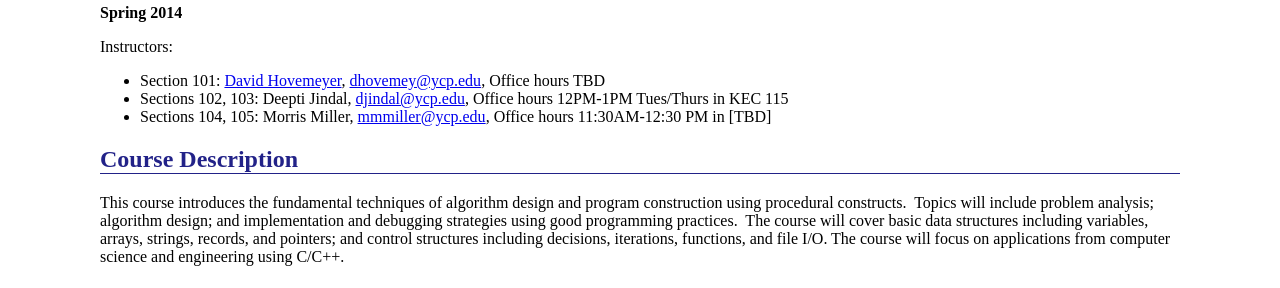
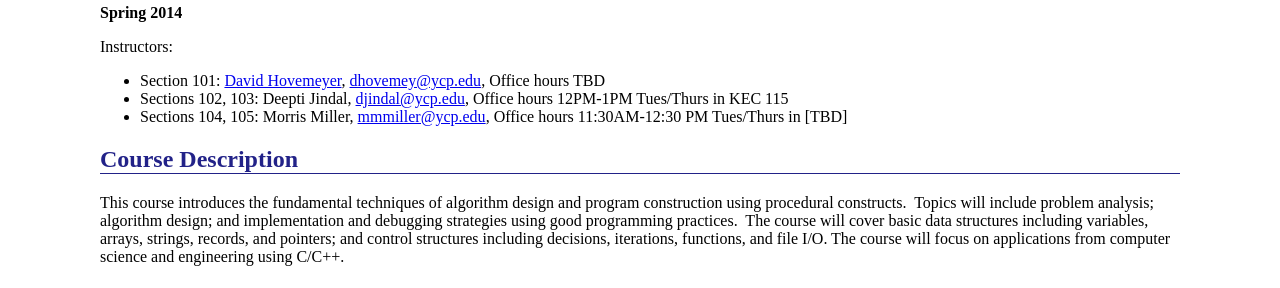
Before and after one commit to ycpcs/cs101-spring2014, a Jekyll site: the page built from syllabus.md, in a window 1280 px wide and 900 px high. Shown: the part 198-486 px from the top of the window. Built offline with Jekyll 4.4.1, drawn with Linux system fonts in a browser that asks for light colours; Markdown is read by kramdown in place of the engine named in the settings.

Commit message:
list days for office hours

```diff
--- a/syllabus.md
+++ b/syllabus.md
@@ -14,7 +14,7 @@ Instructors:
 
 - Section 101: [David Hovemeyer](http://faculty.ycp.edu/~dhovemey/), <dhovemey@ycp.edu>, Office hours TBD
 - Sections 102, 103: Deepti Jindal, <djindal@ycp.edu>, Office hours 12PM-1PM Tues/Thurs in KEC 115
-- Sections 104, 105: Morris Miller, <mmmiller@ycp.edu>, Office hours 11:30AM-12:30 PM in [TBD]
+- Sections 104, 105: Morris Miller, <mmmiller@ycp.edu>, Office hours 11:30AM-12:30 PM Tues/Thurs in [TBD]
 
 Course Description
 ------------------
```
